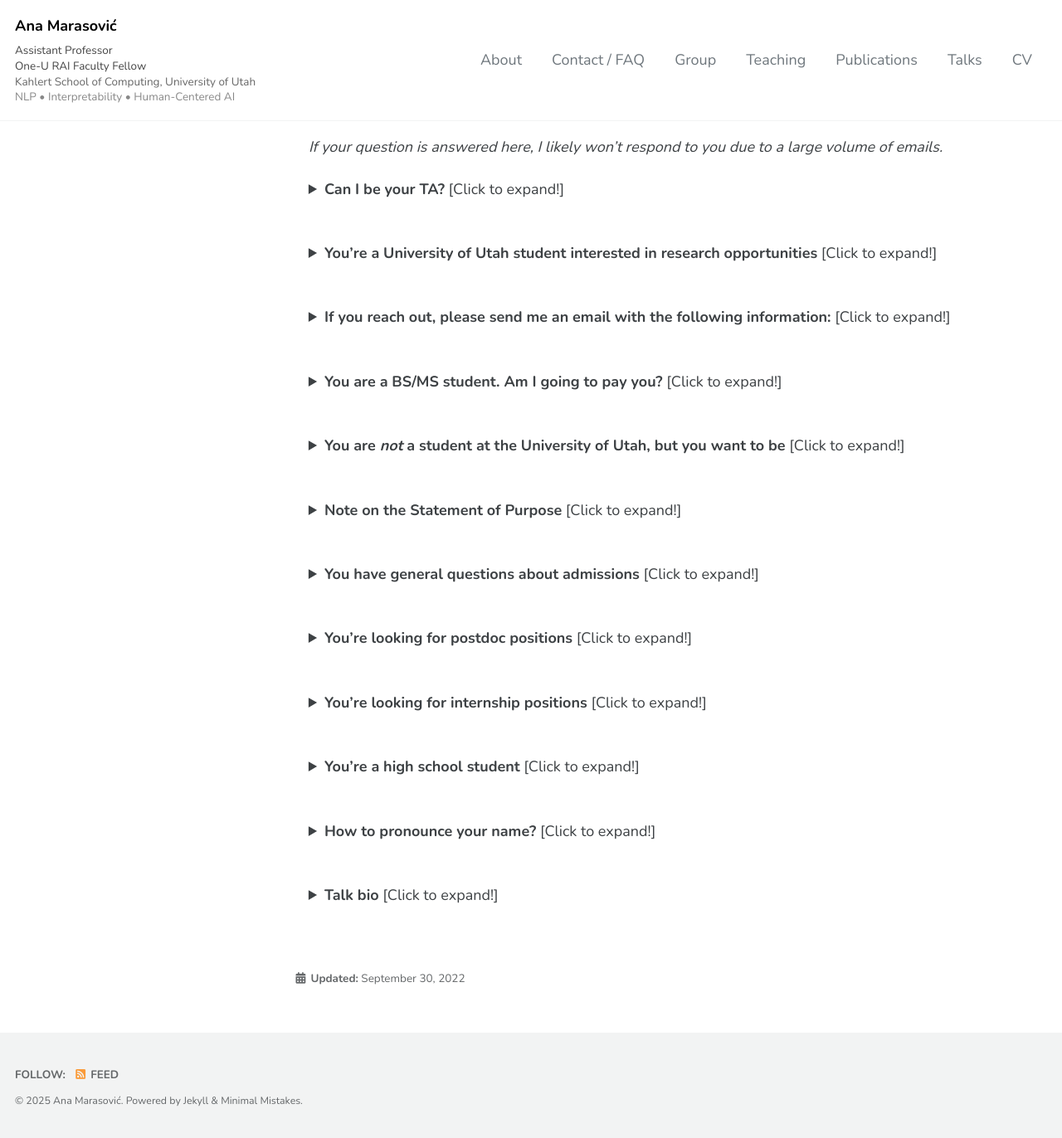
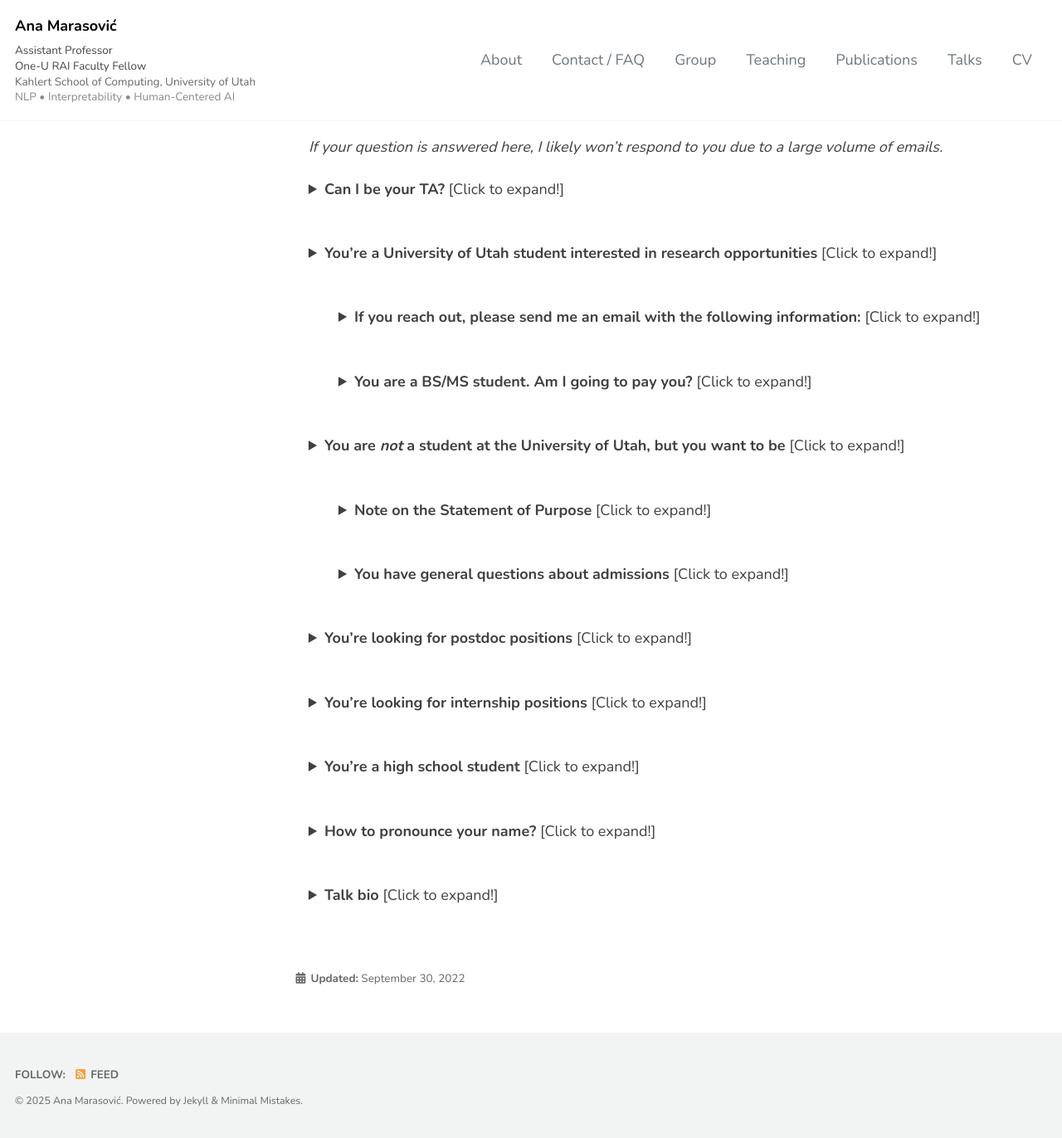
Before and after one commit to amarasovic/amarasovic.github.io, a Jekyll site: the page built from contact/index.md, in a window 1280 px wide. Shown: the whole page at 83% size. Built offline with Jekyll 4.4.1, drawn with Linux system fonts in a browser that asks for light colours; cached includes are drawn as plain includes; a script that is not in the unit is left out.

Commit message:
Fix indentation using CSS instead of whitespace
- Replace whitespace indentation with CSS margin-left
- Ensures proper Jekyll/Markdown parsing
- Maintains visual hierarchy for nested sections

🤖 Generated with [Claude Code](https://claude.ai/code)

Co-Authored-By: Claude <noreply@anthropic.com>

```diff
--- a/contact/index.md
+++ b/contact/index.md
@@ -38,8 +38,8 @@ Please note that **if you are already balancing work and study**, or **if you ar
 </details>
 <br/>
 
-  <details>
-  <summary markdown="span"><b>If you reach out, please send me an email with the following information:</b> [Click to expand!]</summary>
+<details style="margin-left: 2em;">
+<summary markdown="span"><b>If you reach out, please send me an email with the following information:</b> [Click to expand!]</summary>
 
 1. What's your educational status? [undergrad, masters, PhD, other + which semester/year] **Note that I'm not taking MS students in the first semester of their masters.**
 2. Which research questions or problems interests you? Why is this lab the right place to conduct this research?
@@ -59,8 +59,8 @@ Please note that **if you are already balancing work and study**, or **if you ar
 </details>
 <br/>
 
-  <details>
-  <summary markdown="span"><b>You are a BS/MS student. Am I going to pay you?</b> [Click to expand!]</summary>
+<details style="margin-left: 2em;">
+<summary markdown="span"><b>You are a BS/MS student. Am I going to pay you?</b> [Click to expand!]</summary>
 
 BS/MS students I've worked so far sign up for an independent study to get class credits. I very, very rarely fund BS/MS students as RAs, and in all cases I initiated the conversation about this.
 
@@ -79,8 +79,8 @@ While I'm honored to be considered as anyone's advisor, as most professors I don
 </details>
 <br/>
 
-  <details>
-  <summary markdown="span"><b>Note on the Statement of Purpose</b> [Click to expand!]</summary>
+<details style="margin-left: 2em;">
+<summary markdown="span"><b>Note on the Statement of Purpose</b> [Click to expand!]</summary>
 
 Through the years I noticed that many students believe they should focus on maximizing the number of publications to improve their PhD application. While demonstrating _research_ experience is indeed _very_ important, it is not all that matters. I strongly recommend reading "[Inside Ph.D. admissions: What readers look for in a Statement of Purpose](https://nschneid.medium.com/inside-ph-d-admissions-what-readers-look-for-in-a-statement-of-purpose-3db4e6081f80)" by Nathan Schneider.
 
@@ -91,8 +91,8 @@ I hope you can infer now how even research projects and activities that did not
 </details>
 <br/>
 
-  <details>
-  <summary markdown="span"><b>You have general questions about admissions</b> [Click to expand!]</summary>
+<details style="margin-left: 2em;">
+<summary markdown="span"><b>You have general questions about admissions</b> [Click to expand!]</summary>
 Please refer to the Kahlert School of Computing's [Admissions webpage](https://www.cs.utah.edu/graduate/admissions/), and the [Admissions FAQ](https://docs.google.com/document/d/1pL9OmkkBcl-zx0anxoC1cJqyglzT1zjz9Dech4YSHpk). I'd encourage you to also explore the [Office of International Admissions website](https://admissions.utah.edu/international-graduate/). These pages explain the admissions deadline, requirements, and process.
 
 If you have further questions, please reach out to <a>grad-advisors@cs.utah.edu</a> about the program and to <a>grad-admission@cs.utah.edu</a> about admissions.
```
